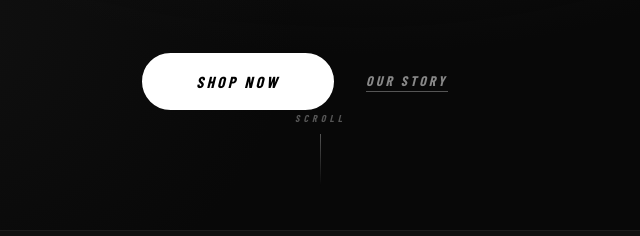
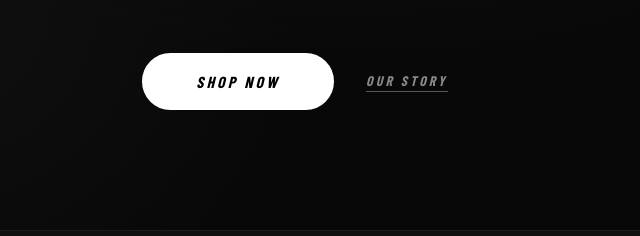
Before and after one commit to ruloclothing/Vision, a plain HTML site: page index.html in a window 1280 px wide. Shown: the part 872-1108 px from the top of the page, 345-985 px from the left. Drawn offline with nearby package versions, Linux system fonts and the light colour scheme; a web font is replaced by a local one.

Commit message:
Update8 index.html

```diff
--- a/index.html
+++ b/index.html
@@ -167,10 +167,6 @@
         <a href="#about" class="btn-ghost">Our Story</a>
       </div>
     </div>
-    <div class="hero-scroll-indicator">
-      <span>Scroll</span>
-      <div class="scroll-bar"></div>
-    </div>
   </section>
 
   <div class="marquee-wrap">
```
